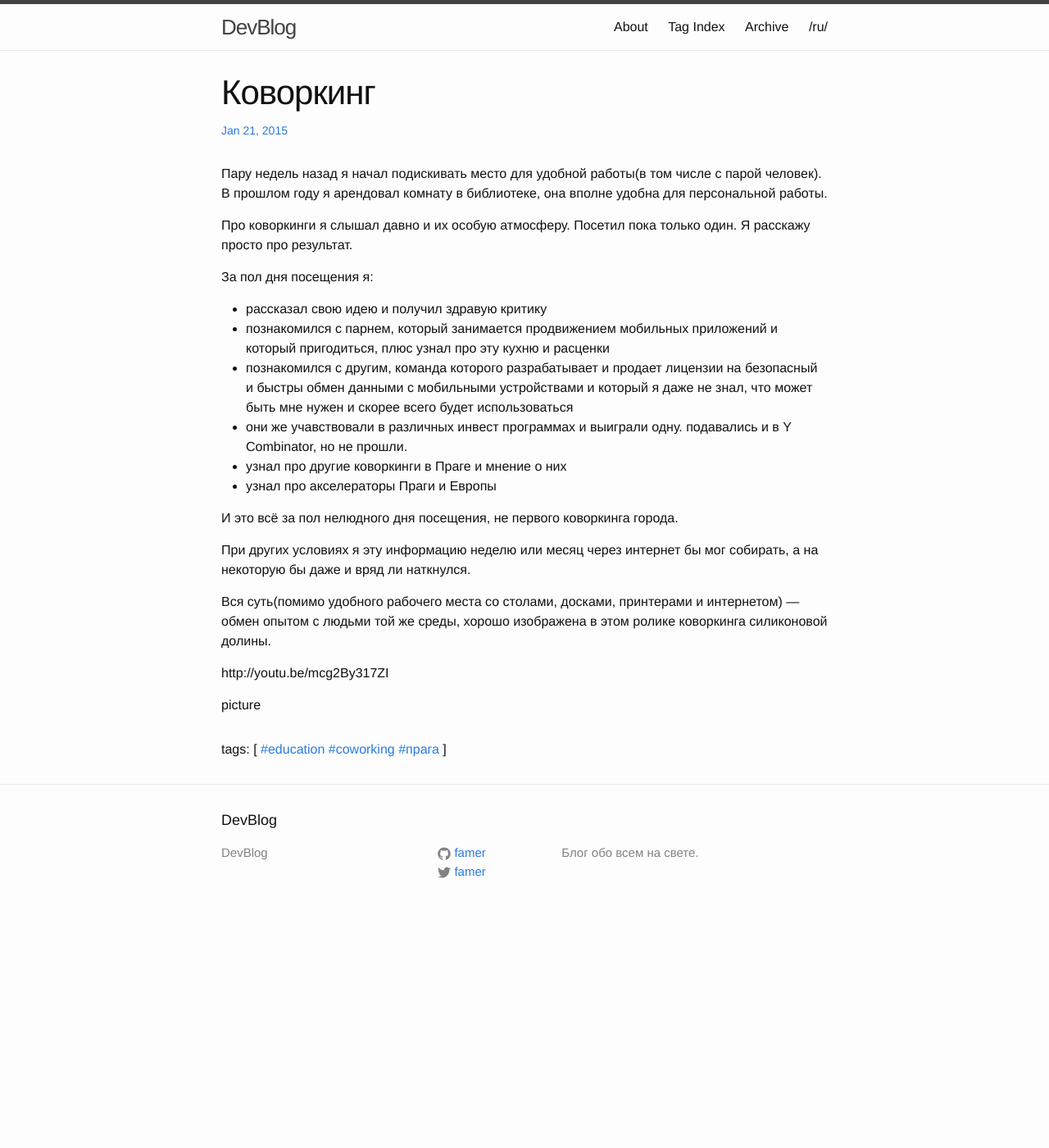
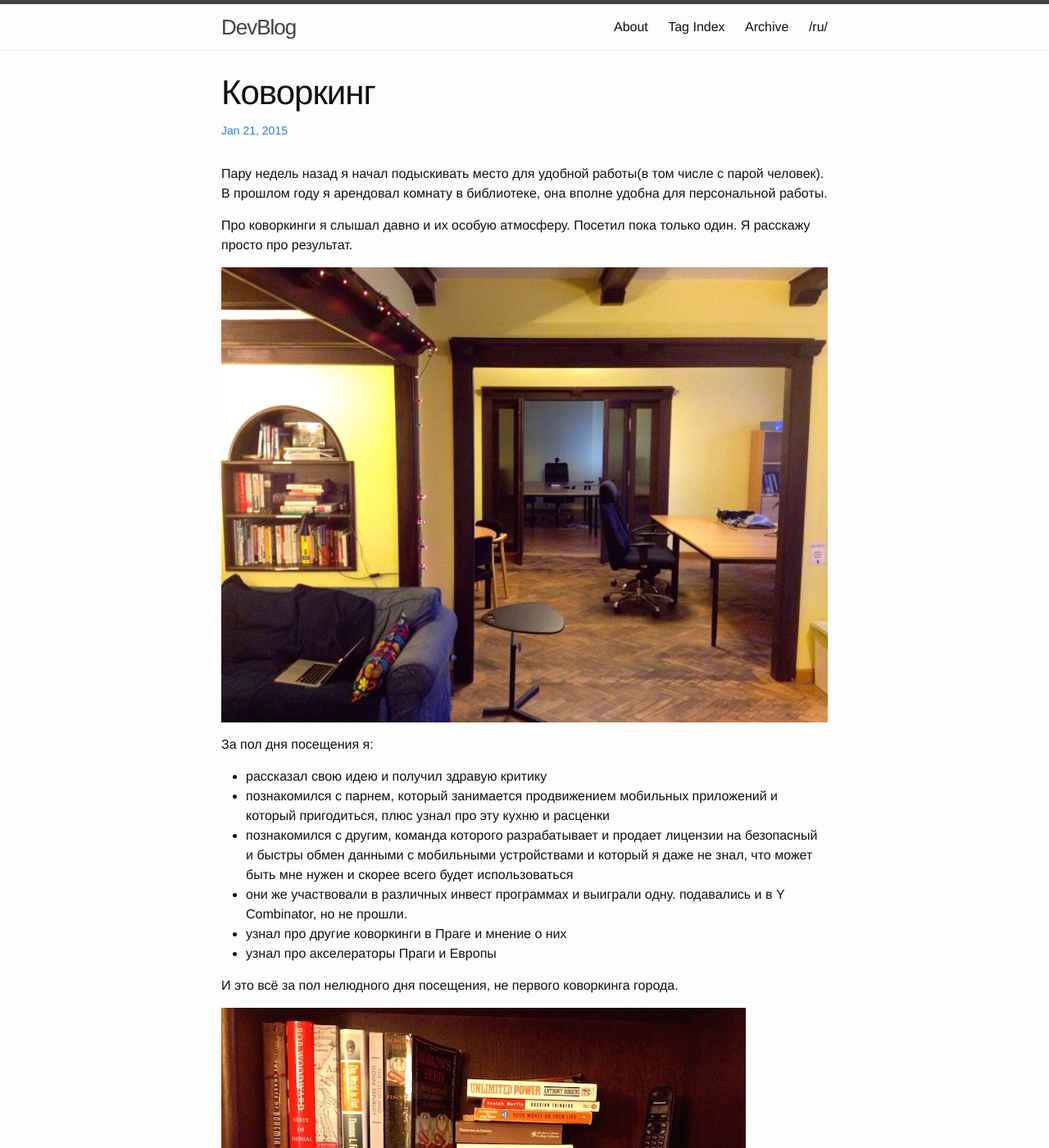
Before and after one commit to famer/blog, a Jekyll site: the page built from ru/_posts/2015-01-21-coworking.md, in a window 1280 px wide and 1400 px high. Shown: the whole window at 82% size. Built offline with Jekyll 4.4.1, drawn with Linux system fonts in a browser that asks for light colours.

Commit message:
next batch of posts

```diff
--- a/ru/_posts/2015-01-21-coworking.md
+++ b/ru/_posts/2015-01-21-coworking.md
@@ -4,25 +4,28 @@
 categories: coworking
 tags: Education Coworking Прага
 ---
-Пару недель назад я начал подискивать место для удобной работы(в том числе с парой человек). В прошлом году я арендовал комнату в библиотеке, она вполне удобна для персональной работы.
+
+Пару недель назад я начал подыскивать место для удобной работы(в том числе с парой человек). В прошлом году я арендовал комнату в библиотеке, она вполне удобна для персональной работы.
 
 Про коворкинги я слышал давно и их особую атмосферу. Посетил пока только один. Я расскажу просто про результат.
+
+![coworking центр]({{ site.baseurl }}/assets/ru/Coworking/coworking-place-prague.jpeg)
 
 За пол дня посещения я:
 
 * рассказал свою идею и получил здравую критику
 * познакомился с парнем, который занимается продвижением мобильных приложений и который пригодиться, плюс узнал про эту кухню и расценки
 * познакомился с другим, команда которого разрабатывает и продает лицензии на безопасный и быстры обмен данными с мобильными устройствами и который я даже не знал, что может быть мне нужен и скорее всего будет использоваться
-* они же учавствовали в различных инвест программах и выиграли одну. подавались и в Y Combinator, но не прошли.
+* они же участвовали в различных инвест программах и выиграли одну. подавались и в Y Combinator, но не прошли.
 * узнал про другие коворкинги в Праге и мнение о них
 * узнал про акселераторы Праги и Европы
 
 И это всё за пол нелюдного дня посещения, не первого коворкинга города.
 
+![coworking центр книжная полка]({{ site.baseurl }}/assets/ru/Coworking/coworking-place-bookshelf.jpeg)
+
 При других условиях я эту информацию неделю или месяц через интернет бы мог собирать, а на некоторую бы даже и вряд ли наткнулся.
 
 Вся суть(помимо удобного рабочего места со столами, досками, принтерами и интернетом) — обмен опытом с людьми той же среды, хорошо изображена в этом ролике коворкинга силиконовой долины.
 
-http://youtu.be/mcg2By317ZI
-
-picture
+<iframe width="420" height="315" src="http://www.youtube.com/embed/mcg2By317ZI" frameborder="0" allowfullscreen></iframe>
```
Also changed, not shown: _posts/2015-01-22-apple-watch-long-term.md (added, +23 -0 lines), ru/_posts/2015-01-19-czech-advertisement-and-design.md (+4 -1 lines), assets/Apple/parallax-perspective-zoom-moving-wallpaper-ios.png (added), assets/Apple/parallax-perspective-zoom-moving-wallpaper-ios_original.png (added), assets/Apple/perspective-parallax-zoom-moving-wallpaper-ios.jpg (added), assets/ru/Coworking/coworking-place-bookshelf.jpeg (added), assets/ru/Coworking/coworking-place-prague.jpeg (added), assets/ru/Coworking/coworking-place-workplace_original.JPG (added), assets/ru/Design/czech-design-campus-twitter.jpg (added), assets/ru/Design/czech-design-crazy-90s-style.jpg (added), 2 other files.
